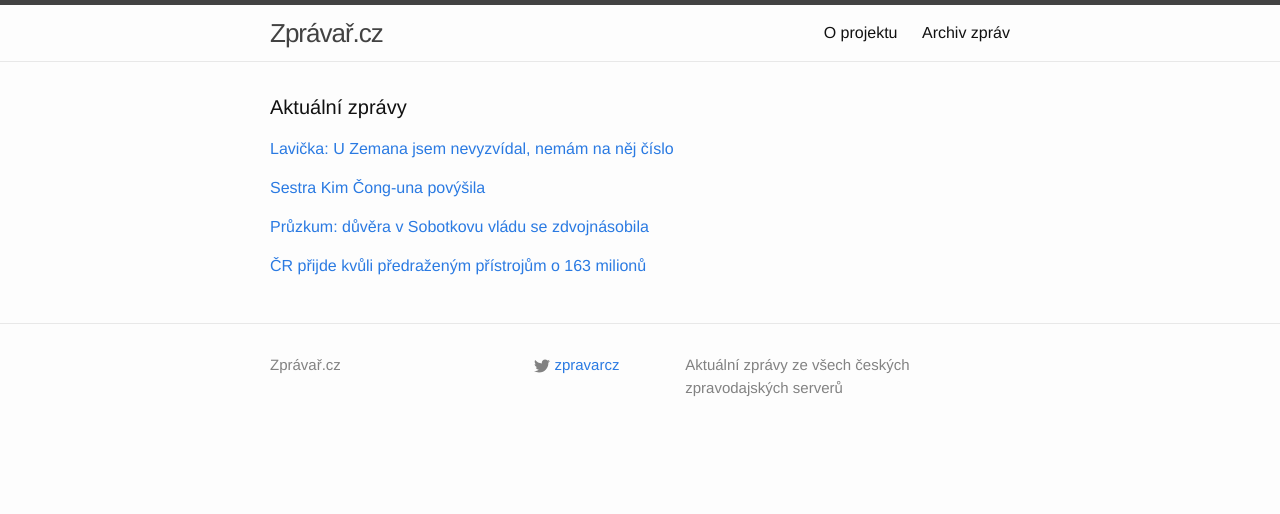
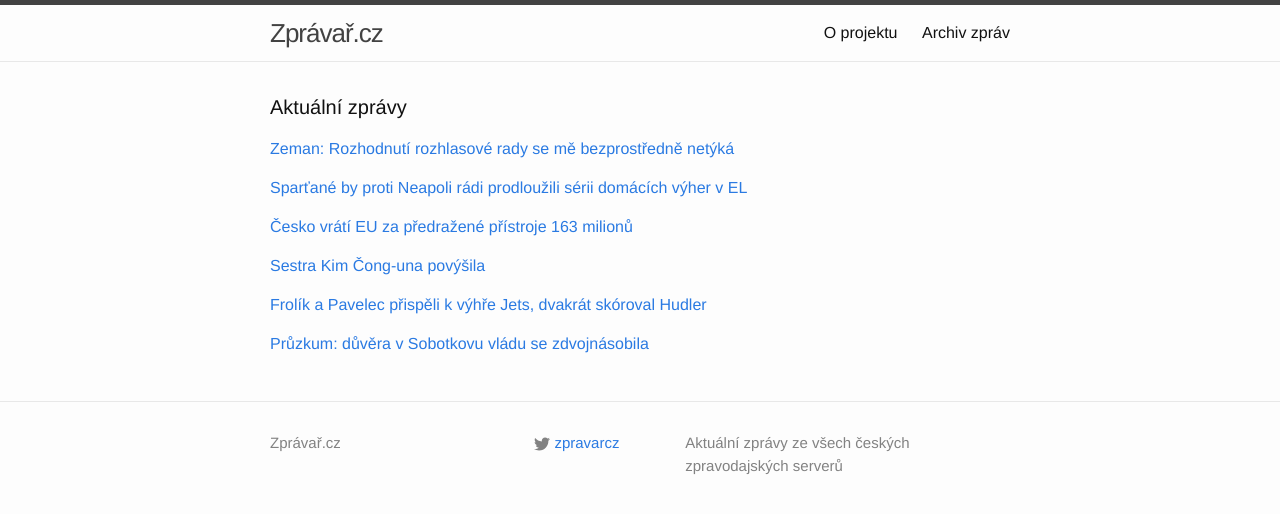
Before and after one commit to adliska/zpravar, a Jekyll site: the page built from index.html, in a window 1280 px wide. Shown: the top 514 px of the page. Built offline with Jekyll 4.4.1, drawn with Linux system fonts in a browser that asks for light colours.

Commit message:
zpravar news update

```diff
--- a/index.html
+++ b/index.html
@@ -5,32 +5,53 @@
 <div class="home">
     <h1 class="page-heading">Aktuální zprávy</h1>
 
-<p><a href="javascript:;" onclick="toggle_visibility('zpravy0')">Lavička: U Zemana jsem nevyzvídal, nemám na něj číslo</a></p>
+<p><a href="javascript:;" onclick="toggle_visibility('zpravy0')">Zeman: Rozhodnutí rozhlasové rady se mě bezprostředně netýká</a></p>
 <div id="zpravy0" style="display:none">
 <ul>
+<li><a href=http://strategie.e15.cz/zpravy/zeman-rozhodnuti-rozhlasove-rady-se-me-bezprostredne-netyka-1140436>Zeman: Rozhodnutí rozhlasové rady se mě bezprostředně netýká - strategie.e15.cz</a></li>
+<li><a href=http://www.denik.cz/z_domova/zeman-rozhodnuti-rozhlasove-rady-se-me-bezprostredne-netyka-20141127.html>Zeman: Rozhodnutí rozhlasové rady se mě bezprostředně netýká - www.denik.cz</a></li>
+<li><a href=http://www.tyden.cz/rubriky/domaci/politika/zeman-dava-ruce-pryc-o-pussy-riot-uz-nebude-mluvit_325417.html>Zeman dává "ruce pryč". O Pussy Riot už nebude mluvit - www.tyden.cz</a></li>
+<li><a href=http://www.novinky.cz/zahranicni/svet/354673-rozhodnuti-rady-o-vulgaritach-v-rozhlase-se-me-netyka-rekl-zeman.html>Rozhodnutí rady o vulgaritách v rozhlase, se mě netýká, řekl Zeman - www.novinky.cz</a></li>
+<li><a href=http://zpravy.aktualne.cz/domaci/zeman-o-pussy-riot-uz-asi-nebudu-mluvit/r~538f9e5875fc11e490f70025900fea04/>Zeman: O Pussy Riot už asi nebudu mluvit - zpravy.aktualne.cz</a></li>
+<li><a href=http://zpravy.idnes.cz/zeman-reakce-na-rozhlasovou-radu-d4g-/domaci.aspx?c=A141127_070652_domaci_wlk>Netýká se mě to, řekl Zeman o výroku rozhlasové rady o jeho vulgaritách - zpravy.idnes.cz</a></li>
+<li><a href=http://www.ceskenoviny.cz/zpravy/zpravy/zeman-rozhodnuti-rozhlasove-rady-se-me-bezprostredne-netyka/1151995>Zeman: Rozhodnutí rozhlasové rady se mě bezprostředně netýká - www.ceskenoviny.cz</a></li>
+</ul>
+</div><p><a href="javascript:;" onclick="toggle_visibility('zpravy1')">Sparťané by proti Neapoli rádi prodloužili sérii domácích výher v EL</a></p>
+<div id="zpravy1" style="display:none">
+<ul>
+<li><a href=http://www.rozhlas.cz/_zprava/spartane-by-proti-neapoli-radi-prodlouzili-serii-domacich-vyher-v-el--1425324>Sparťané by proti Neapoli rádi prodloužili sérii domácích výher v EL - www.rozhlas.cz</a></li>
+<li><a href=http://fotbal.idnes.cz/sparta-neapol-fotbal-evropska-liga-dtn-/fot_pohary.aspx?c=A141121_082913_tenis_ten>Sparta může v Evropské lize slavit postup. Pomůže jí Slovan? - fotbal.idnes.cz</a></li>
 <li><a href=http://www.tyden.cz/rubriky/sport/fotbal/evropske-pohary/lavicka-u-zemana-jsem-nevyzvidal-nemam-na-nej-cislo_325412.html>Lavička: U Zemana jsem nevyzvídal, nemám na něj číslo - www.tyden.cz</a></li>
 <li><a href=http://www.tyden.cz/rubriky/sport/fotbal/evropske-pohary/trener-lavicka-se-zemanem-jsem-se-neradil-nemam-na-nej-cislo_325412.html>Trenér Lavička: Se Zemanem jsem se neradil, nemám na něj číslo - www.tyden.cz</a></li>
 <li><a href=http://sport.aktualne.cz/na-neapol-k-postupu-sparte-muze-pomoci-i-chovancuv-slovan/r~4a024e8075a211e490f70025900fea04/>Na Neapol! K postupu Spartě může pomoci i Chovancův Slovan - sport.aktualne.cz</a></li>
 </ul>
-</div><p><a href="javascript:;" onclick="toggle_visibility('zpravy1')">Sestra Kim Čong-una povýšila</a></p>
-<div id="zpravy1" style="display:none">
+</div><p><a href="javascript:;" onclick="toggle_visibility('zpravy2')">Česko vrátí EU za předražené přístroje 163 milionů</a></p>
+<div id="zpravy2" style="display:none">
+<ul>
+<li><a href=http://www.tyden.cz/rubriky/domaci/zdravotnictvi/cesko-vrati-eu-za-predrazene-pristroje-163-milionu_325413.html>Česko vrátí EU za předražené přístroje 163 milionů - www.tyden.cz</a></li>
+<li><a href=http://www.ceskatelevize.cz/ct24/domaci/293668-cr-prijde-kvuli-predrazenym-pristrojum-o-163-milionu/>ČR přijde kvůli předraženým přístrojům o 163 milionů - www.ceskatelevize.cz</a></li>
+<li><a href=http://www.ceskenoviny.cz/zpravy/zpravy/cr-vrati-bruselu-za-predrazene-pristroje-163-milionu-kc/1151982>ČR vrátí Bruselu za předražené přístroje 163 milionů Kč - www.ceskenoviny.cz</a></li>
+<li><a href=http://zpravy.aktualne.cz/domaci/cesko-vrati-bruselu-za-predrazene-pristroje-163-4-milionu/r~98b3af3a758711e4bdad0025900fea04/>Česko vrátí Bruselu za předražené přístroje 163,4 milionu - zpravy.aktualne.cz</a></li>
+</ul>
+</div><p><a href="javascript:;" onclick="toggle_visibility('zpravy3')">Sestra Kim Čong-una povýšila</a></p>
+<div id="zpravy3" style="display:none">
 <ul>
 <li><a href=http://www.novinky.cz/zahranicni/svet/354672-sestra-kim-cong-una-povysila.html>Sestra Kim Čong-una povýšila - www.novinky.cz</a></li>
 <li><a href=http://www.ceskenoviny.cz/zpravy/zpravy/sestra-severokorejskeho-vudce-stoupa-v-partajni-hierarchii/1151959>Sestra severokorejského vůdce stoupá v partajní hierarchii - www.ceskenoviny.cz</a></li>
 <li><a href=http://echo24.cz/a/iVHF8>Výuka v KLDR: 81 hodin s Kim Čong-unem, 148 s jeho otcem. - echo24.cz</a></li>
 </ul>
-</div><p><a href="javascript:;" onclick="toggle_visibility('zpravy2')">Průzkum: důvěra v Sobotkovu vládu se zdvojnásobila</a></p>
-<div id="zpravy2" style="display:none">
+</div><p><a href="javascript:;" onclick="toggle_visibility('zpravy4')">Frolík a Pavelec přispěli k výhře Jets, dvakrát skóroval Hudler</a></p>
+<div id="zpravy4" style="display:none">
+<ul>
+<li><a href=http://www.sportovninoviny.cz/zpravy/frolik-a-pavelec-prispeli-k-vyhre-jets-dvakrat-skoroval-hudler/1151991>Frolík a Pavelec přispěli k výhře Jets, dvakrát skóroval Hudler - www.sportovninoviny.cz</a></li>
+<li><a href=http://sport.aktualne.cz/paradni-ceska-noc-hudler-exceloval-trefil-se-i-voracek/r~648e97fc75fe11e4840b002590604f2e/>Parádní česká noc! Hudler exceloval, trefil se i Voráček - sport.aktualne.cz</a></li>
+<li><a href=http://hokej.idnes.cz/hudler-vystrilel-calgary-vyhru-dne-/nhl.aspx?c=A141127_071636_nhl_Mkr>Hudler vystřílel Calgary výhru, trefili se také Voráček a Frolík - hokej.idnes.cz</a></li>
+</ul>
+</div><p><a href="javascript:;" onclick="toggle_visibility('zpravy5')">Průzkum: důvěra v Sobotkovu vládu se zdvojnásobila</a></p>
+<div id="zpravy5" style="display:none">
 <ul>
 <li><a href=http://www.tyden.cz/rubriky/domaci/pruzkum-duvera-v-sobotkovu-vladu-se-zdvojnasobila_325391.html>Průzkum: důvěra v Sobotkovu vládu se zdvojnásobila - www.tyden.cz</a></li>
 <li><a href=http://www.tyden.cz/rubriky/domaci/duvera-v-sobotkovu-vladu-se-zdvojnasobila-veri-ji-petina-cechu_325391.html>Důvěra v Sobotkovu vládu se zdvojnásobila. Věří ji pětina Čechů - www.tyden.cz</a></li>
 <li><a href=http://www.tyden.cz/rubriky/domaci/duvera-cechu-ve-vladu-se-zdvojnasobila-nyni-ji-veri-petina_325391.html>Důvěra Čechů ve vládu se zdvojnásobila. Nyní jí věří pětina - www.tyden.cz</a></li>
 </ul>
-</div><p><a href="javascript:;" onclick="toggle_visibility('zpravy3')">ČR přijde kvůli předraženým přístrojům o 163 milionů</a></p>
-<div id="zpravy3" style="display:none">
-<ul>
-<li><a href=http://www.ceskatelevize.cz/ct24/domaci/293668-cr-prijde-kvuli-predrazenym-pristrojum-o-163-milionu/>ČR přijde kvůli předraženým přístrojům o 163 milionů - www.ceskatelevize.cz</a></li>
-<li><a href=http://www.ceskenoviny.cz/zpravy/zpravy/cr-vrati-bruselu-za-predrazene-pristroje-163-milionu-kc/1151982>ČR vrátí Bruselu za předražené přístroje 163 milionů Kč - www.ceskenoviny.cz</a></li>
-<li><a href=http://zpravy.aktualne.cz/domaci/cesko-vrati-bruselu-za-predrazene-pristroje-163-4-milionu/r~98b3af3a758711e4bdad0025900fea04/>Česko vrátí Bruselu za předražené přístroje 163,4 milionu - zpravy.aktualne.cz</a></li>
-</ul>
 </div></div>
```
